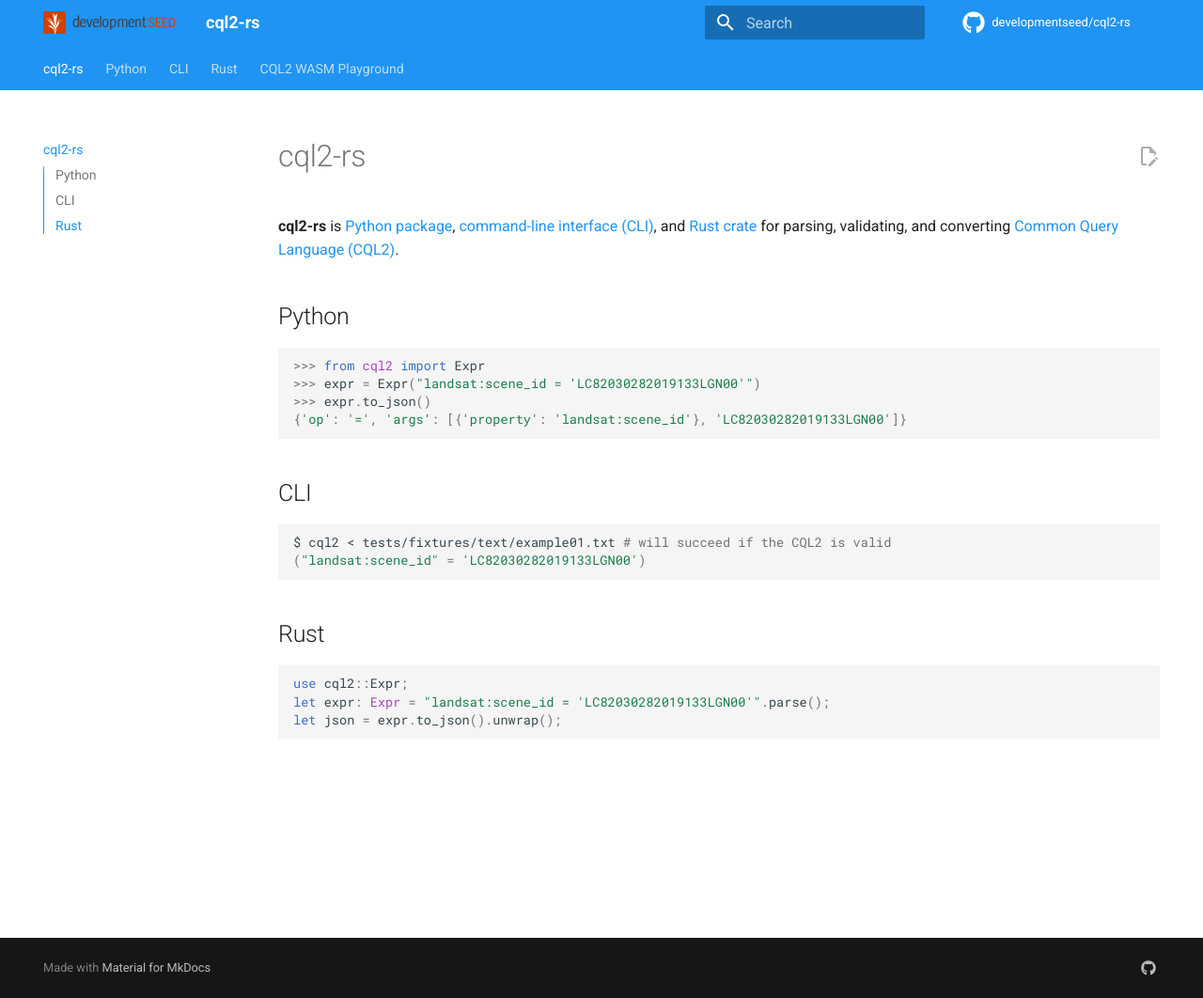
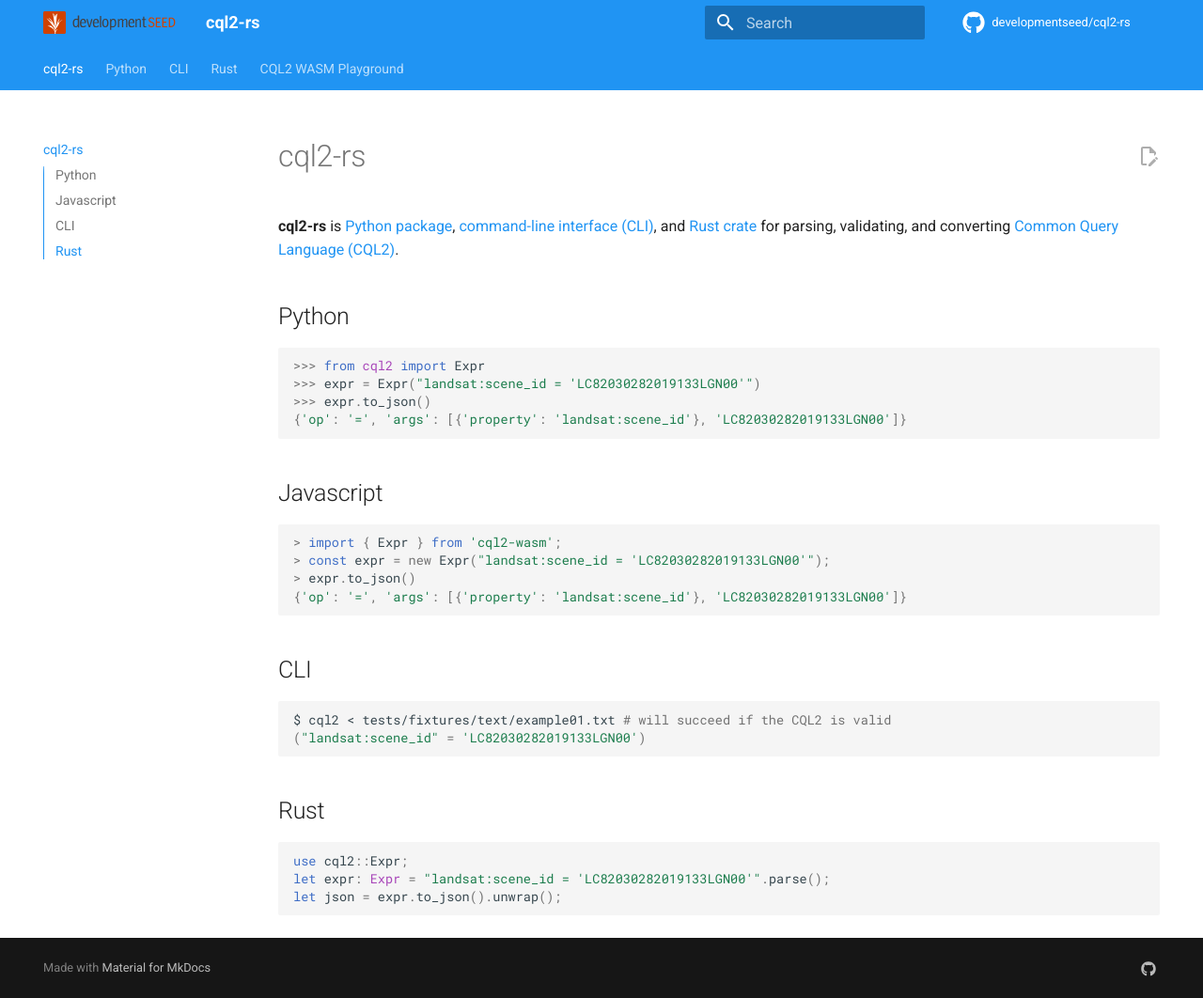
Before and after one commit to developmentseed/cql2-rs, an MkDocs documentation site: the page built from docs/index.md, in a window 1280 px wide and 1062 px high. Shown: the whole window at 94% size. Built offline with MkDocs 1.6.1 and Material for MkDocs 9.7.7, drawn with Linux system fonts in a browser that asks for light colours; comment, search, counter and statistics services are not loaded; the version menu is left out.

Commit message:
docs: add JS docs

````diff
--- a/docs/index.md
+++ b/docs/index.md
@@ -8,6 +8,15 @@
 >>> from cql2 import Expr
 >>> expr = Expr("landsat:scene_id = 'LC82030282019133LGN00'")
 >>> expr.to_json()
+{'op': '=', 'args': [{'property': 'landsat:scene_id'}, 'LC82030282019133LGN00']}
+```
+
+## Javascript
+
+```js
+> import { Expr } from 'cql2-wasm';
+> const expr = new Expr("landsat:scene_id = 'LC82030282019133LGN00'");
+> expr.to_json()
 {'op': '=', 'args': [{'property': 'landsat:scene_id'}, 'LC82030282019133LGN00']}
 ```
 
````
